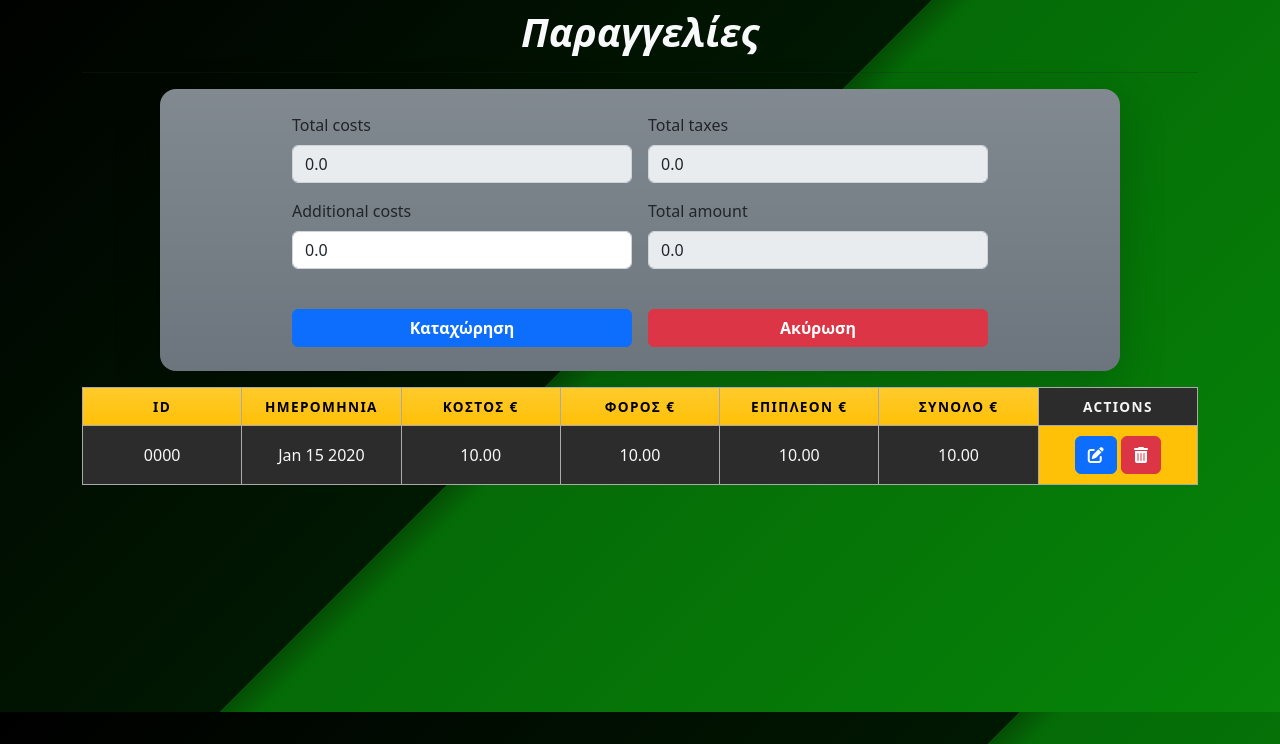
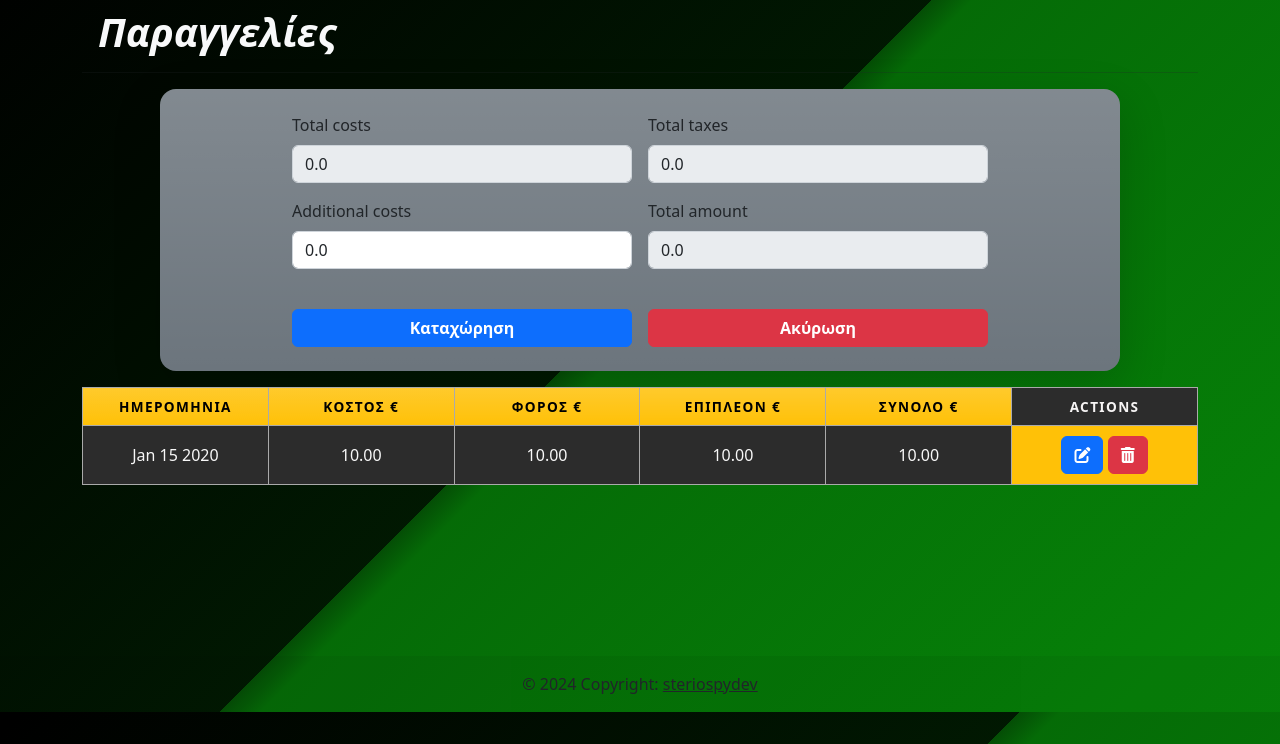
Before and after one commit to steriospydev/agora, a Django app: page /order/ in a window 1280 px wide. Shown: the part 88-832 px from the top of the page. Run offline with Django 4.2, Linux system fonts and the light colour scheme; a user stored in the database is signed in; tables that the repository leaves empty hold one stand-in row (values such as "Sample post").

Commit message:
Last changes before push

```diff
--- a/apps/order/templates/order/order.html
+++ b/apps/order/templates/order/order.html
@@ -11,7 +11,7 @@
     <table>
         <thead>
             <tr class="bg-gradient">
-            <th scope="col">ID</th>
+            <!-- <th scope="col">ID</th> -->
             <th scope="col">Ημερομηνια</th>
             <th scope="col">Κοστος &#8364;</th>
             <th scope="col">Φορος &#8364;</th>
@@ -23,7 +23,7 @@
         <tbody>
             {% for obj in objs %}
                 <tr>
-                    <td data-label="ID">{{obj}}</td>
+                    <!-- <td data-label="ID">{{obj}}</td> -->
                     <td data-label="Ημερομηνια">{{obj.formatted_created_at}}</td>
                     <td data-label="Κοστος">{{obj.total_costs}}</td>
                     <td data-label="Φορος">{{obj.total_taxes}}</td>
--- a/templates/base.html
+++ b/templates/base.html
@@ -13,6 +13,7 @@
     {% block css %}{% endblock%}
     <style>
       body {
+        /* background-color: rgb(208, 250, 188); */
         background-image: linear-gradient(315deg, hsl(121deg 91% 27%) 1%, hsl(121deg 91% 22%) 49%, hsl(121deg 90% 16%) 51%, hsl(121deg 93% 11%) 49%, hsl(122deg 93% 5%) 51%,  hsl(0deg 0% 0%) 99%);
         background-size: cover;
         background-repeat: no-repeat;
@@ -32,6 +33,7 @@
     </div>
     {% endif %}
     {% block content %}{% endblock %}
+    {% include 'misc/footer.html' %}
     {% block js %}{% endblock %}
     <script src="https://cdn.jsdelivr.net/npm/bootstrap@5.2.3/dist/js/bootstrap.bundle.min.js" integrity="sha384-kenU1KFdBIe4zVF0s0G1M5b4hcpxyD9F7jL+jjXkk+Q2h455rYXK/7HAuoJl+0I4" crossorigin="anonymous"></script>
     <script src="{% static 'js/main.js' %}"></script>
--- /dev/null
+++ b/templates/misc/footer.html
@@ -0,0 +1,8 @@
+<footer class="bg-body-tertiary text-center text-lg-start fixed-bottom">
+    <!-- Copyright -->
+    <div class="text-center p-3" style="background-color: rgba(0, 0, 0, 0.05);">
+      © 2024 Copyright:
+      <a class="text-body" href="#">steriospydev</a>
+    </div>
+    <!-- Copyright -->
+  </footer>
--- a/templates/misc/page_title.html
+++ b/templates/misc/page_title.html
@@ -1,5 +1,4 @@
 <div class="container  mb-3 mt-2">
-    <h1 class="m-3 text-center text-light"><b><em>{{ title }}</em></b></h1>
-
+    <h1 class="m-3 text-left text-light"><b><em>{{ title }}</em></b></h1>
     <hr>
 </div>
```
